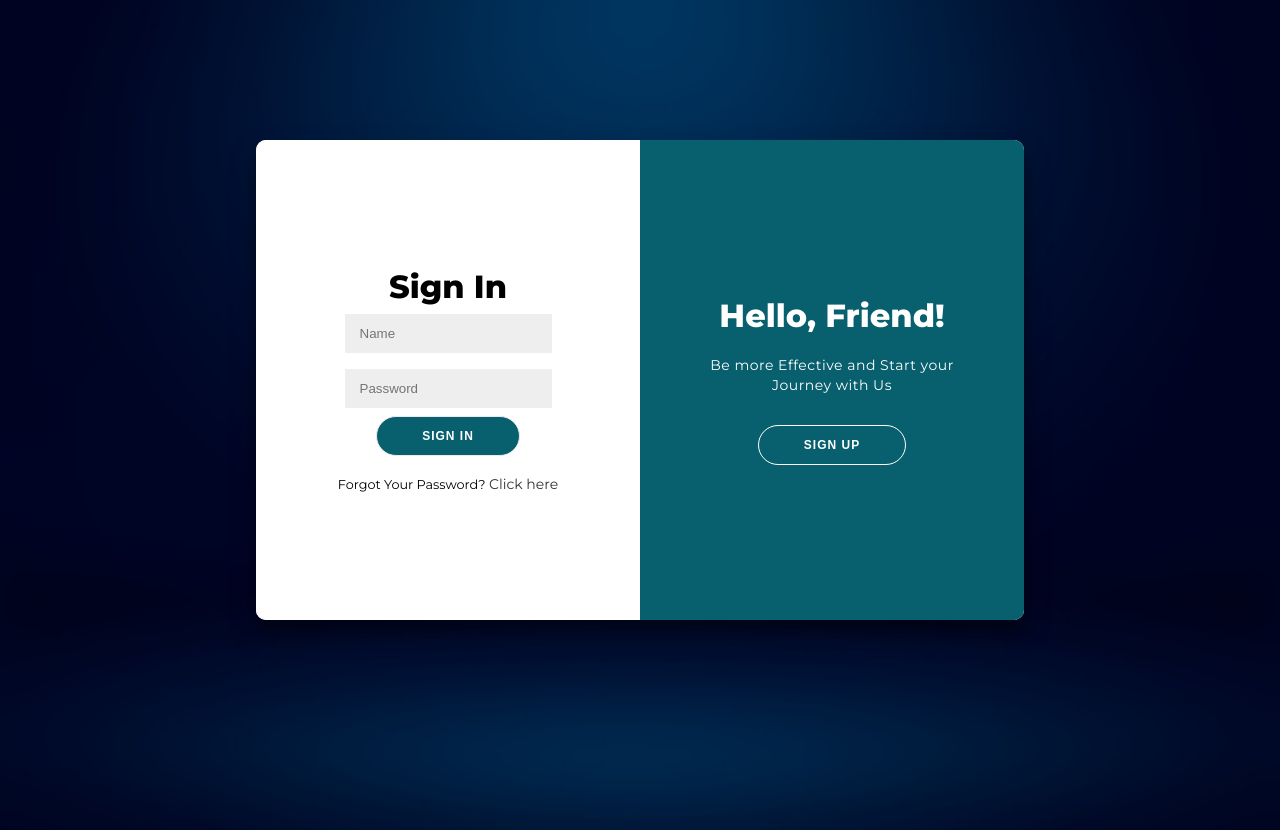
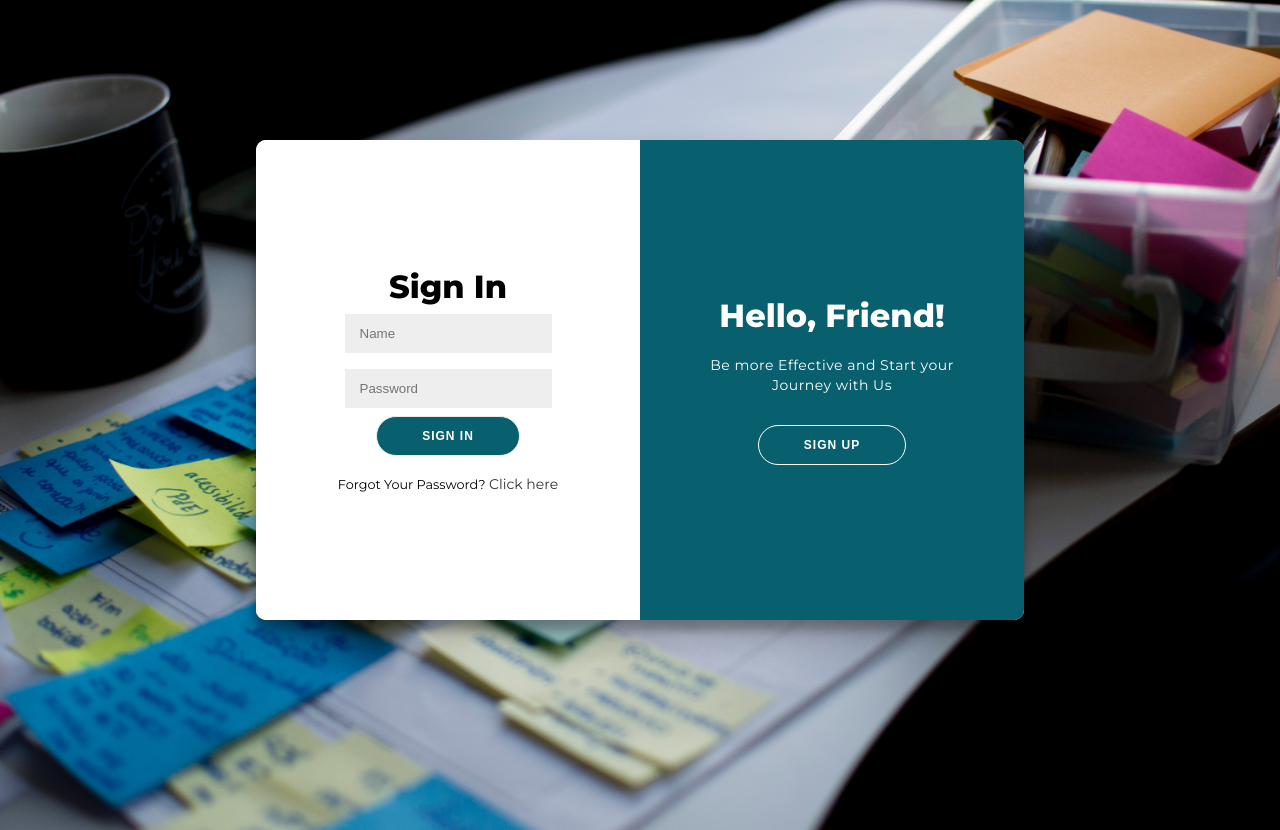
Before and after one commit to TejalKhade28/Xecute, a PHP site: page /signlog.php in a window 1280 px wide. Run offline with PHP 8.4, Linux system fonts and the light colour scheme.

Commit message:
Changed background image of signlog.php page

```diff
--- a/signlog.php
+++ b/signlog.php
@@ -9,9 +9,10 @@
 
     <style>
         body{
-                background-image: url(./images/bg.jpg);
+                background-image: url(./images/bg2.jpg);
                 background-size: cover;
                 overflow-y: hidden;
+                background-repeat: no-repeat;
 
             }
         a:hover{
```
Also changed, not shown: images/bg2.jpg (added).
